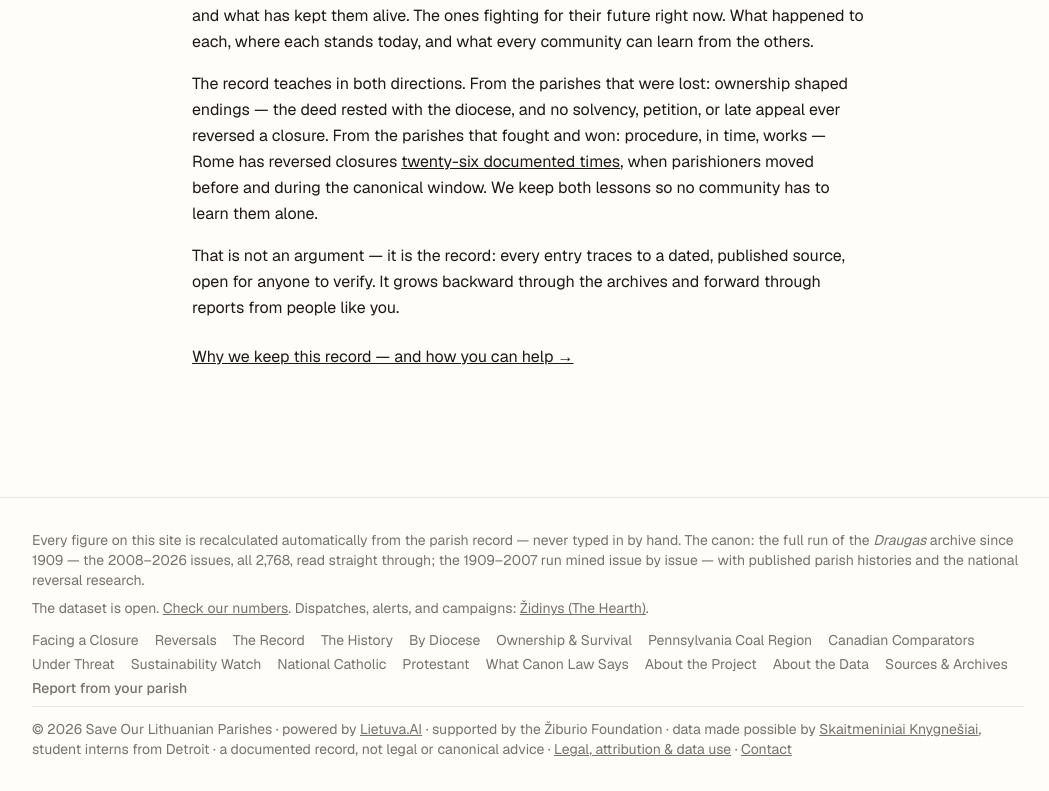
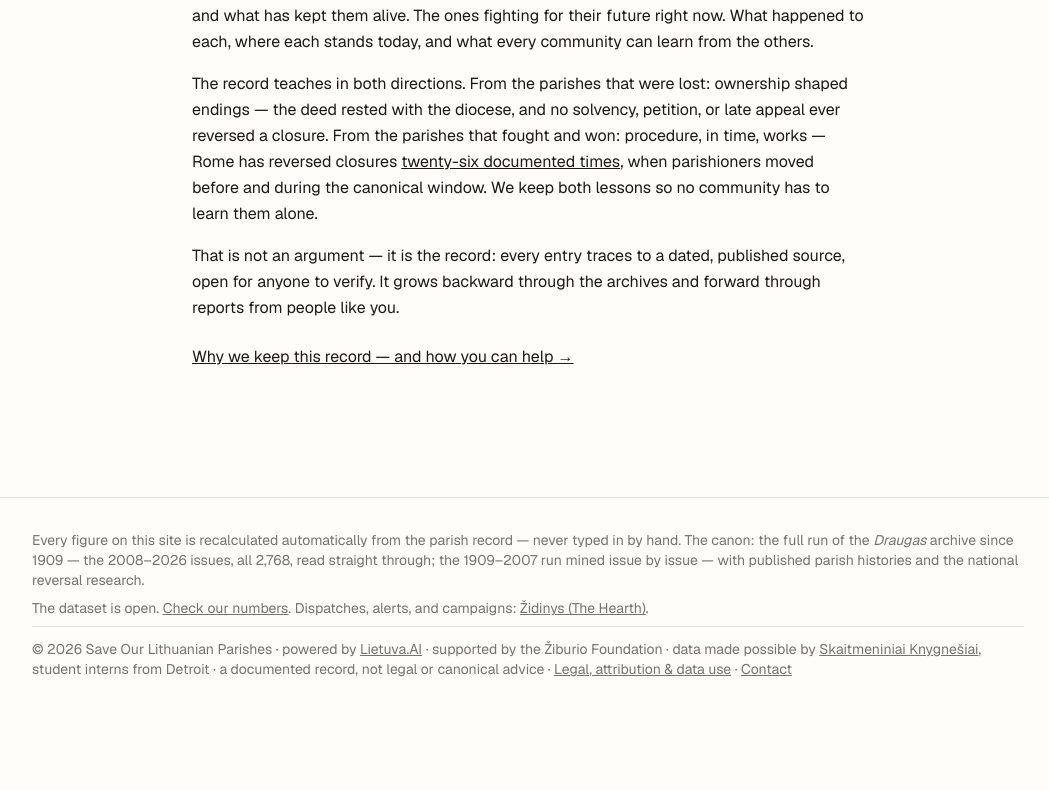
Before and after one commit to LietuvaAI/save-our-lithuanian-parishes, a Next.js app: page / in a window 1280 px wide. Shown: the part 3132-3923 px from the top of the page, without its empty margins (112-1161 px from the left). After the commit the page ends 3843 px from the top, so only its background shows below. Built offline with nearby package versions, Linux system fonts and the light colour scheme.

Commit message:
Remove duplicate footer navigation

```diff
--- a/app/layout.tsx
+++ b/app/layout.tsx
@@ -176,74 +176,6 @@ export default function RootLayout({
               </a>
               .
             </p>
-            <nav className="flex flex-wrap gap-x-4 gap-y-1 pt-1">
-              <Link href="/start-here" className="hover:text-foreground">
-                Facing a Closure
-              </Link>
-              <Link href="/reversals" className="hover:text-foreground">
-                Reversals
-              </Link>
-              <Link href="/record" className="hover:text-foreground">
-                The Record
-              </Link>
-              <Link href="/history" className="hover:text-foreground">
-                The History
-              </Link>
-              <Link href="/by-diocese" className="hover:text-foreground">
-                By Diocese
-              </Link>
-              <Link
-                href="/who-does-the-parish-belong-to"
-                className="hover:text-foreground"
-              >
-                Ownership &amp; Survival
-              </Link>
-              <Link
-                href="/pennsylvania-coal-region"
-                className="hover:text-foreground"
-              >
-                Pennsylvania Coal Region
-              </Link>
-              <Link
-                href="/canadian-comparators"
-                className="hover:text-foreground"
-              >
-                Canadian Comparators
-              </Link>
-              <Link href="/under-threat" className="hover:text-foreground">
-                Under Threat
-              </Link>
-              <Link href="/sustainability-watch" className="hover:text-foreground">
-                Sustainability Watch
-              </Link>
-              <Link href="/national-catholic" className="hover:text-foreground">
-                National Catholic
-              </Link>
-              <Link href="/protestant" className="hover:text-foreground">
-                Protestant
-              </Link>
-              <Link href="/what-canon-law-says" className="hover:text-foreground">
-                What Canon Law Says
-              </Link>
-              <Link href="/about" className="hover:text-foreground">
-                About the Project
-              </Link>
-              <Link href="/about-the-data" className="hover:text-foreground">
-                About the Data
-              </Link>
-              <Link
-                href="/about/sources-and-archives"
-                className="hover:text-foreground"
-              >
-                Sources &amp; Archives
-              </Link>
-              <Link
-                href="/report"
-                className="font-medium hover:text-foreground"
-              >
-                Report from your parish
-              </Link>
-            </nav>
             <p className="pt-3 mt-1 border-t border-rule">
               © 2026 Save Our Lithuanian Parishes · powered by{" "}
               <a
```
